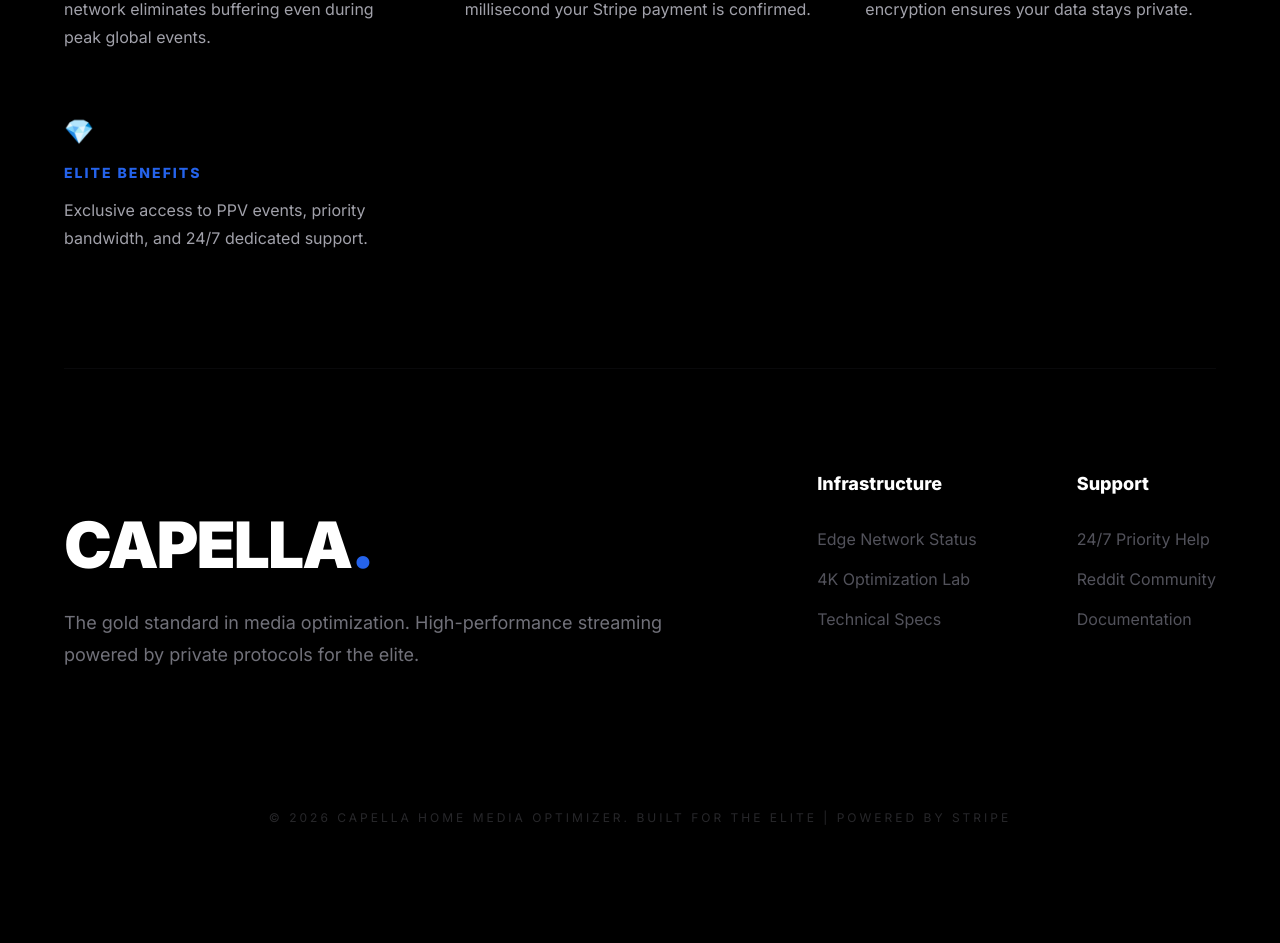
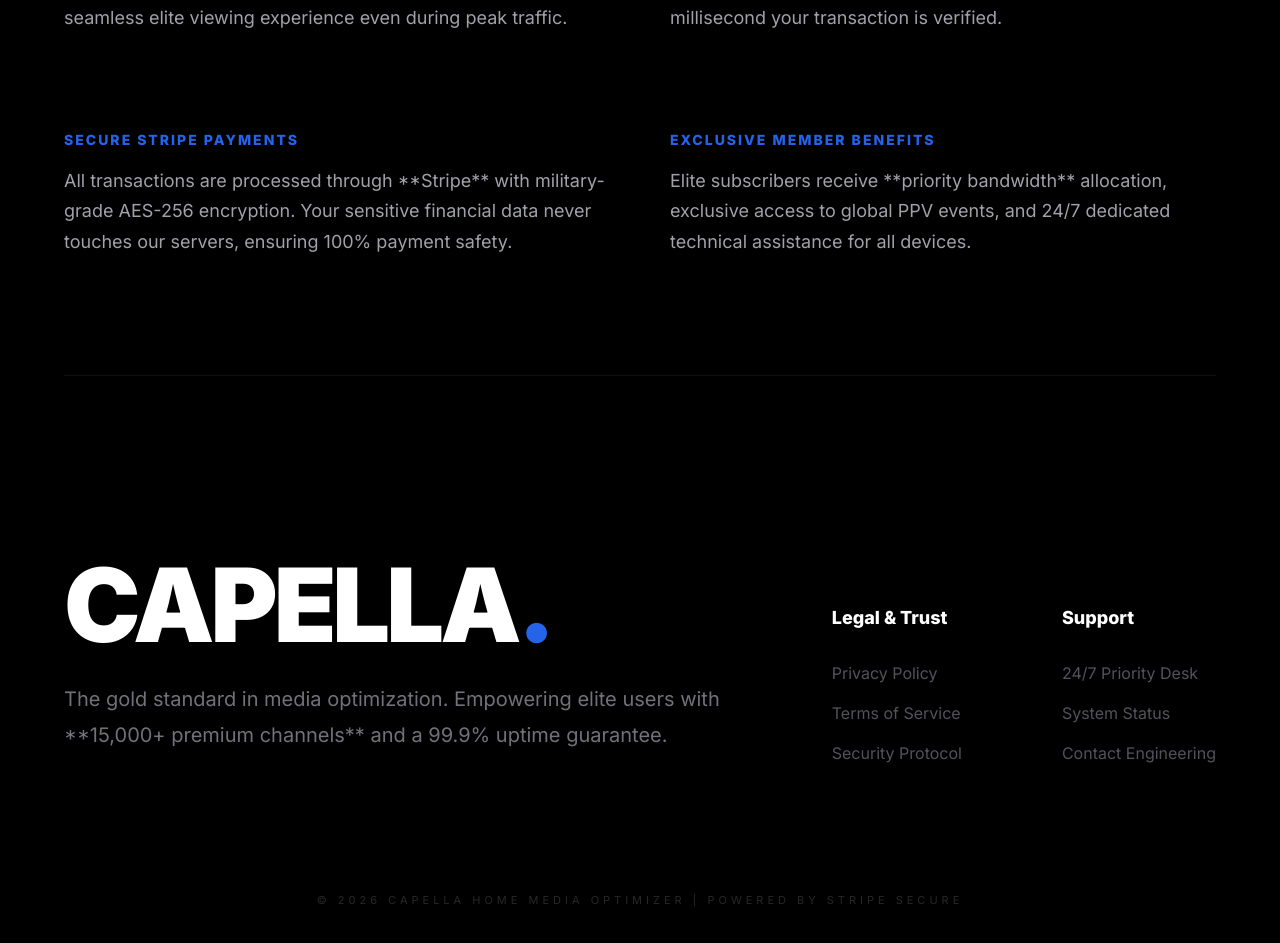
Before and after one commit to moh-tech244/capella-web, a React (Vite) app: page / in a window 1280 px wide. Shown: the part 1841-2784 px from the top of the page. Before the commit the page ends 2716 px from the top, so only its background shows below. Built offline with nearby package versions, Linux system fonts and the light colour scheme.

Commit message:
Update Footer.tsx

```diff
--- a/src/components/Footer.tsx
+++ b/src/components/Footer.tsx
@@ -5,96 +5,130 @@ const Footer = () => {
     <footer style={{
       backgroundColor: '#000',
       borderTop: '1px solid #111',
-      padding: '100px 5vw 50px', // Utilise 5% de la largeur pour couvrir l'espace
+      padding: '100px 5vw 50px',
       marginTop: '100px',
       fontFamily: '"Inter", sans-serif'
     }}>
       <style>{`
         @keyframes fadeInUp {
-          from { opacity: 0; transform: translateY(20px); }
+          from { opacity: 0; transform: translateY(30px); }
           to { opacity: 1; transform: translateY(0); }
         }
         .footer-animate { animation: fadeInUp 0.8s ease-out forwards; }
-        .hover-blue:hover { color: #2563eb !important; transition: 0.3s; }
+        .hover-blue:hover { color: #2563eb !important; transition: 0.3s; cursor: pointer; }
+
+        /* Grille adaptative : 2 par 2 sur tablette/PC, 1 par 1 sur mobile */
+        .explanation-grid {
+          display: grid;
+          grid-template-columns: repeat(2, 1fr);
+          gap: 60px;
+          margin-bottom: 100px;
+        }
+        @media (max-width: 768px) {
+          .explanation-grid { grid-template-columns: 1fr; }
+        }
       `}</style>
 
       <div style={{ maxWidth: '1600px', margin: '0 auto' }}>
 
-        {/* GRILLE DE CONFIANCE - COUVRE TOUT L'ESPACE */}
-        <div style={{
-          display: 'grid',
-          gridTemplateColumns: 'repeat(auto-fit, minmax(300px, 1fr))',
-          gap: '50px',
-          marginBottom: '100px'
-        }}>
-          {[
-            { title: "ZERO LATENCY PROTOCOL", desc: "Engineered for 4K live sports. Our private network eliminates buffering even during peak global events.", icon: "⚡" },
-            { title: "INSTANT ACTIVATION", desc: "Automated delivery. Credentials sent the millisecond your Stripe payment is confirmed.", icon: "🚀" },
-            { title: "SECURE PAYMENTS", desc: "Transactions secured by Stripe. AES-256 encryption ensures your data stays private.", icon: "💳" },
-            { title: "ELITE BENEFITS", desc: "Exclusive access to PPV events, priority bandwidth, and 24/7 dedicated support.", icon: "💎" }
-          ].map((item, i) => (
-            <div key={i} className="footer-animate" style={{ animationDelay: `${i * 0.2}s` }}>
-              <div style={{ fontSize: '24px', marginBottom: '15px' }}>{item.icon}</div>
-              <h4 style={{ color: '#2563eb', fontSize: '14px', fontWeight: 'bold', letterSpacing: '2px', marginBottom: '15px' }}>{item.title}</h4>
-              <p style={{ color: '#a1a1aa', fontSize: '16px', lineHeight: '1.7' }}>{item.desc}</p>
-            </div>
-          ))}
+        {/* GRILLE D'EXPLICATION 2 PAR 2 */}
+        <div className="explanation-grid">
+          {/* Bloc 1: Performance */}
+          <div className="footer-animate" style={{ animationDelay: '0.1s' }}>
+            <h4 style={{ color: '#2563eb', fontSize: '14px', fontWeight: 'bold', letterSpacing: '2px', marginBottom: '15px' }}>
+              ZERO LATENCY PROTOCOL
+            </h4>
+            <p style={{ color: '#a1a1aa', fontSize: '18px', lineHeight: '1.7' }}>
+              Engineered specifically for **4K live sports**. Our private global network eliminates buffering and lag, ensuring a seamless elite viewing experience even during peak traffic.
+            </p>
+          </div>
+
+          {/* Bloc 2: Livraison */}
+          <div className="footer-animate" style={{ animationDelay: '0.2s' }}>
+            <h4 style={{ color: '#2563eb', fontSize: '14px', fontWeight: 'bold', letterSpacing: '2px', marginBottom: '15px' }}>
+              INSTANT ACTIVATION
+            </h4>
+            <p style={{ color: '#a1a1aa', fontSize: '18px', lineHeight: '1.7' }}>
+              Our proprietary automated system generates your **access credentials** and delivers them to your dashboard the exact millisecond your transaction is verified.
+            </p>
+          </div>
+
+          {/* Bloc 3: Sécurité Stripe */}
+          <div className="footer-animate" style={{ animationDelay: '0.3s' }}>
+            <h4 style={{ color: '#2563eb', fontSize: '14px', fontWeight: 'bold', letterSpacing: '2px', marginBottom: '15px' }}>
+              SECURE STRIPE PAYMENTS
+            </h4>
+            <p style={{ color: '#a1a1aa', fontSize: '18px', lineHeight: '1.7' }}>
+              All transactions are processed through **Stripe** with military-grade AES-256 encryption. Your sensitive financial data never touches our servers, ensuring 100% payment safety.
+            </p>
+          </div>
+
+          {/* Bloc 4: Avantages Abonnés */}
+          <div className="footer-animate" style={{ animationDelay: '0.4s' }}>
+            <h4 style={{ color: '#2563eb', fontSize: '14px', fontWeight: 'bold', letterSpacing: '2px', marginBottom: '15px' }}>
+              EXCLUSIVE MEMBER BENEFITS
+            </h4>
+            <p style={{ color: '#a1a1aa', fontSize: '18px', lineHeight: '1.7' }}>
+              Elite subscribers receive **priority bandwidth** allocation, exclusive access to global PPV events, and 24/7 dedicated technical assistance for all devices.
+            </p>
+          </div>
         </div>
 
-        {/* SECTION PRINCIPALE - TYPOGRAPHIE LARGE */}
+        {/* SECTION MARQUE - TYPOGRAPHIE MASSIVE */}
         <div style={{
           display: 'flex',
           justifyContent: 'space-between',
           flexWrap: 'wrap',
           gap: '80px',
-          borderTop: '1px solid #09090b',
+          borderTop: '1px solid #111',
           paddingTop: '80px'
         }}>
           <div style={{ flex: '1 1 500px' }}>
             <h3 style={{
-              fontSize: 'clamp(32px, 5vw, 64px)', // Police fluide qui couvre l'espace
+              fontSize: 'clamp(40px, 8vw, 120px)', // Couvre massivement l'espace sur TV
               fontWeight: '900',
               color: '#fff',
               marginBottom: '30px',
-              letterSpacing: '-2px',
-              lineHeight: '1'
+              letterSpacing: '-4px',
+              lineHeight: '0.9'
             }}>
               CAPELLA<span style={{ color: '#2563eb' }}>.</span>
             </h3>
-            <p style={{ color: '#71717a', fontSize: '18px', lineHeight: '1.8', maxWidth: '600px' }}>
-              The gold standard in media optimization. High-performance streaming powered by private protocols for the elite.
+            <p style={{ color: '#71717a', fontSize: '20px', lineHeight: '1.8', maxWidth: '700px' }}>
+              The gold standard in media optimization. Empowering elite users with **15,000+ premium channels** and a 99.9% uptime guarantee.
             </p>
           </div>
 
-          <div style={{ display: 'flex', gap: '100px', flexWrap: 'wrap' }}>
+          <div style={{ display: 'flex', gap: '100px', flexWrap: 'wrap', alignItems: 'flex-end' }}>
             <div>
-              <h4 style={{ color: '#fff', fontSize: '18px', fontWeight: 'bold', marginBottom: '25px' }}>Infrastructure</h4>
+              <h4 style={{ color: '#fff', fontSize: '18px', fontWeight: 'bold', marginBottom: '25px' }}>Legal & Trust</h4>
               <ul style={{ listStyle: 'none', padding: 0, margin: 0, color: '#52525b', fontSize: '16px', lineHeight: '2.5' }}>
-                <li className="hover-blue" style={{ cursor: 'pointer' }}>Edge Network Status</li>
-                <li className="hover-blue" style={{ cursor: 'pointer' }}>4K Optimization Lab</li>
-                <li className="hover-blue" style={{ cursor: 'pointer' }}>Technical Specs</li>
+                <li className="hover-blue">Privacy Policy</li>
+                <li className="hover-blue">Terms of Service</li>
+                <li className="hover-blue">Security Protocol</li>
               </ul>
             </div>
             <div>
               <h4 style={{ color: '#fff', fontSize: '18px', fontWeight: 'bold', marginBottom: '25px' }}>Support</h4>
               <ul style={{ listStyle: 'none', padding: 0, margin: 0, color: '#52525b', fontSize: '16px', lineHeight: '2.5' }}>
-                <li className="hover-blue" style={{ cursor: 'pointer' }}>24/7 Priority Help</li>
-                <li className="hover-blue" style={{ cursor: 'pointer' }}>Reddit Community</li>
-                <li className="hover-blue" style={{ cursor: 'pointer' }}>Documentation</li>
+                <li className="hover-blue">24/7 Priority Desk</li>
+                <li className="hover-blue">System Status</li>
+                <li className="hover-blue">Contact Engineering</li>
               </ul>
             </div>
           </div>
         </div>
 
-        {/* COPYRIGHT FINAL */}
+        {/* COPYRIGHT DISCRET */}
         <div style={{
           marginTop: '120px',
           textAlign: 'center',
           color: '#27272a',
-          fontSize: '12px',
-          letterSpacing: '3px'
+          fontSize: '11px',
+          letterSpacing: '4px',
+          textTransform: 'uppercase'
         }}>
-          © 2026 CAPELLA HOME MEDIA OPTIMIZER. BUILT FOR THE ELITE | POWERED BY STRIPE
+          © 2026 CAPELLA HOME MEDIA OPTIMIZER | POWERED BY STRIPE SECURE
         </div>
       </div>
     </footer>
```
